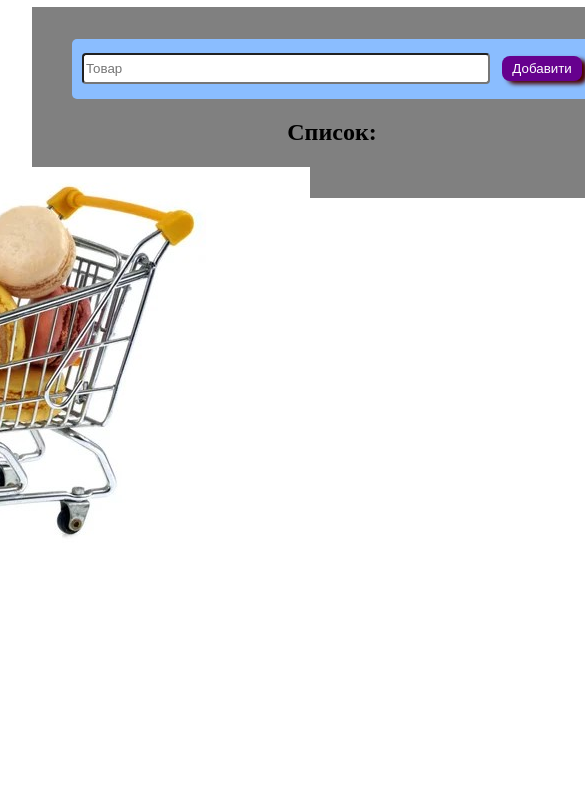
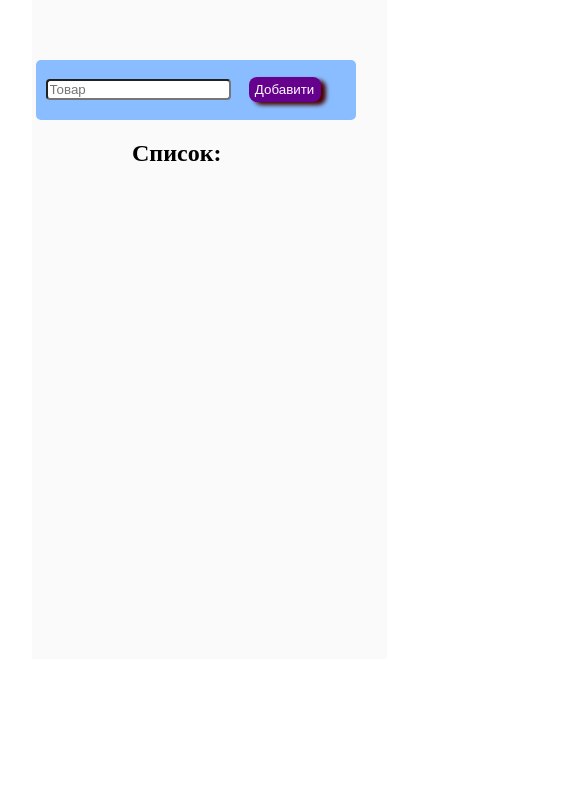
Before and after one commit to Voldi-1010/Todo, a plain HTML site: page index.html in a window 390 px wide. Shown: the part 73-863 px from the top of the page, 585 px wide, since content can reach past the window. Drawn offline with Linux system fonts and the light colour scheme.

Commit message:
Add files via upload

```diff
--- a/index.html
+++ b/index.html
@@ -1,16 +1,19 @@
 <!DOCTYPE html>
 <html lang="en">
 <head>
+    <link rel="shortcut icon" href="">
     <link rel="stylesheet" href="https://fonts.googleapis.com/icon?family=Material+Icons">
     <meta charset="UTF-8">
     <meta name="viewport" content="width=device-width, initial-scale=1.0">
     <title>Document</title>
     <link href="https://fonts.googleapis.com/css2?family=Oswald&display=swap" rel="stylesheet">
     <link rel="stylesheet" href="style.css">
+    <link rel="stylesheet" href="mobilestyle.css" media="screen and (max-width: 800px)">
 </head>
 <body>
+<div class="container">
     <h1>Покупка</h1>
-    <div class="flex-wrapper">
+    <div id="one" class="flex-wrapper">
         <div class="add-todo-wrapper">
             <div class="input-wrapper">
                 <input onkeydown="return checkPhoneKey(event.key)" placeholder="Товар" type="text" id="description-task">
@@ -23,9 +26,10 @@
         <div class="todos-wrapper">
         </div>
     </div>
-    <div class="flex2">
+    <div id="two" class="flex2">
         <img src="stocks.jpg" alt="stk">
     </div>
+</div>
     <script src="main.js"></script>
 </body>
 </html>
--- /dev/null
+++ b/mobilestyle.css
@@ -0,0 +1,125 @@
+@media screen and (max-width:800px) {
+    html, body {
+
+        width: 355px;
+        height:auto;
+        display: grid;
+
+
+    }
+    .container {
+        width: 355px;
+        height:auto;
+        /* position: relative; */
+        display: grid;
+        /* border: 1px solid red; */
+    }
+    .container > div {
+        flex-grow: 1;
+        width: 355px;
+    }
+    .todos-wrapper {
+        background: rgb(251, 250, 250);
+        width: 270px;
+        height: 140px;
+        transform: translateX(-14px);
+        /* flex-flow: column; */
+        /* justify-content:center; */
+        /* align-items: center; */
+        /* padding-top: 2rem; */
+        /* bottom: 50px; */
+        /* margin-bottom: 5px;  */
+        /* border: 1px solid red; */
+    }
+    .todo-item {
+        /* display: flex; */
+        width: 250px;
+        min-height: 50px;
+        border: 1px solid black;
+        border-radius: 5px;
+
+        transform: translateX(-14px);
+        background-color: rgb(130, 162, 126);
+
+    }
+    .flex-wrapper {
+        /* position: absolute;
+        top: 0;
+        left: 0; */
+        width: 355px;
+        height: 700px;
+        /* border: 1px solid red; */
+
+        /* flex-flow: column; */
+        /* justify-content:center; */
+        /* align-items: center; */
+        /* padding-top: 2rem; */
+        /* width: 100%; */
+
+
+
+        background: rgb(251, 250, 250);
+        /* margin-left: 2rem; */
+
+    }
+    .flex2 {
+        /* position: absolute;
+        bottom: 0;
+        left: 20px;
+        width: 600px;
+        height: 400px; */
+        display: none;
+        transform: translate(8px, 2px);
+        transform: scale(0.5);
+        /* justify-content: center; */
+
+        /* border: 1px solid red; */
+        bottom: 0;
+    }
+
+    h1 {
+        width: 355px;
+        /* border: 1px solid red; */
+        position: absolute;
+        top: 0px;
+
+    }
+    h2 {
+        width: 355px;
+        transform: translate(100px, -100px);
+    }
+    .add-todo-wrapper {
+        /* display: flex; */
+        /* width: 370px;
+        min-height: 40px; */
+        /* align-items: center; */
+        transform: translate(-14px, -100px);
+
+        width: 300px;
+        height: 40px;
+        background-color: rgb(138, 189, 255);
+        border-radius: 5px;
+        /* padding: 10px; */
+        /* top: 0px; */
+        /* border: 1px solid red; */
+    }
+    .input-wrapper {
+        width:auto;
+        height:auto;
+    }
+
+    .input-wrapper input {
+        width:auto;
+        height:auto;
+        border-radius: 4px;
+    }
+
+    .button-wrapper {
+        width: 90px;;
+        height:auto;
+        display: flex;
+        justify-content: flex-end;
+
+    }
+
+}
```
